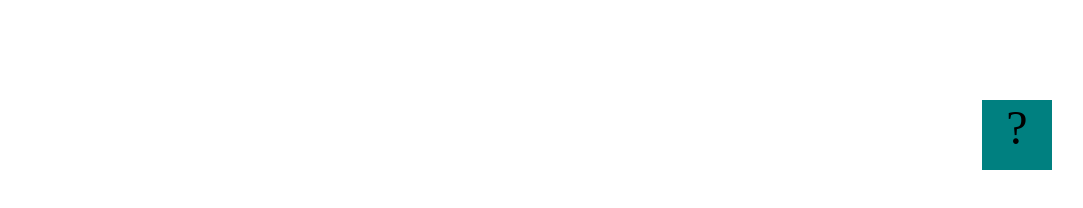
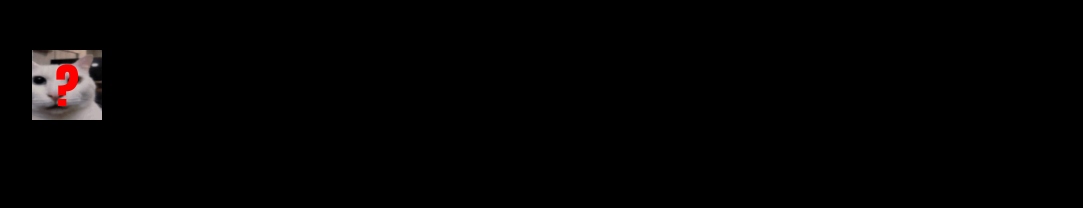
Before and after one commit to EthanPinson/EthanPinson.github.io, a plain HTML site: page projects/bouncing-box/index.html in a window 1280 px wide. Shown: the whole page, without its empty margins (18-1101 px from the left). Drawn offline with Linux system fonts and the light colour scheme.

Commit message:
bouncing box

```diff
--- a/projects/bouncing-box/index.html
+++ b/projects/bouncing-box/index.html
@@ -9,7 +9,7 @@
 		.box {
 			width: 70px;
 			height: 70px;
-			background-color: teal;
+			background-color: rgb(123, 236, 31);
 			font-size: 300%;
 			text-align: center;
 			user-select: none;
@@ -18,10 +18,15 @@
 			top: 100px;
 			/* Change me! */
 			left: 100px;
+			font-family: Impact;
+			background-image: url(../../canny_cat.jpg);
+			background-size: cover;
+			color: red;
 		}
 
 		.board {
 			height: 100vh;
+			background-color: black;
 		}
 	</style>
 	<!-- 	<script src="//cdnjs.cloudflare.com/ajax/libs/jquery/2.1.1/jquery.min.js"></script> -->
@@ -46,14 +51,15 @@
 			var boardWidth = board.width();	// the maximum X-Coordinate of the screen
 
 			// Every 50 milliseconds, call the update Function (see below)
-			setInterval(update, 50);
+			const interval = setInterval(update, 10);
 
 			// Every time the box is clicked, call the handleBoxClick Function (see below)
 			box.on('click', handleBoxClick);
 
 			// moves the Box to a new position on the screen along the X-Axis
-			function moveBoxTo(newPositionX) {
+			function moveBoxTo(newPositionX, newPositionY) {
 				box.css("left", newPositionX);
+				box.css("top", newPositionY)
 			}
 
 			// changes the text displayed on the Box
@@ -67,8 +73,18 @@
 
 			// TODO 2 - Variable declarations
 			var positionX = 0;
+			var positionY = 0;
 			var points = 0;
-			var speed = 10;
+
+			let speedX = 0.1
+			let speedY = 0.1;
+
+			var boxSize = box.width();
+
+			let multiplier = 1.01;
+			let clickCount = 0;
+
+			var boardHeight = jQuery(window).height();
 
 
 			/*
@@ -77,10 +93,15 @@
 			turn it around!
 			*/
 			function update() {
-				positionX += speed;
-				moveBoxTo(positionX);
-				if (positionX < boardWidth && positionX > 0) { return }
-				speed *= -1;
+				positionX += speedX;
+				positionY += speedY;
+				moveBoxTo(positionX, positionY);
+				if (positionX > boardWidth - boxSize || positionX < 0) {
+					speedX *= -1;
+				}
+				if (positionY > boardHeight - boxSize || positionY < 0) {
+					speedY *= -1;
+				}
 			};
 
 			/*
@@ -88,19 +109,36 @@
 			it should increase the points total, increase the speed, and move the box to
 			the left side of the screen.
 			*/
+
+			// number of times user has misclicked the box
+			let misclick_count = 0;
+
 			function handleBoxClick() {
-				positionX = 0;
+				if (misclick_count >= 10) return;
+				positionX = Math.random() * (boardWidth - boxSize);
+				positionY = Math.random() * (boardHeight - boxSize);
 				points++;
 
-				speed += speed >= 0 ? 3 : -3;
+				speedX += speedX >= 0 ? multiplier : -multiplier;
+				speedY += speedY >= 0 ? multiplier : -multiplier;
 
 				changeBoxText(points);
 
+				// challenge 5
+				clickCount++
+				if (clickCount % 3 === 0) {
+					multiplier += 0.05;
+				}
+
 			};
 
-
-
-
+			// challenge 6
+			board.on('click', function() {
+				misclick_count++;
+				if (misclick_count < 10) return;
+				clearInterval(interval);
+				box.css('background-image', 'url(../../uncanny_cat.webp)');
+			});
 
 		})();
 	</script>
```
Also changed, not shown: canny_cat.jpg (added), uncanny_cat.webp (added).
